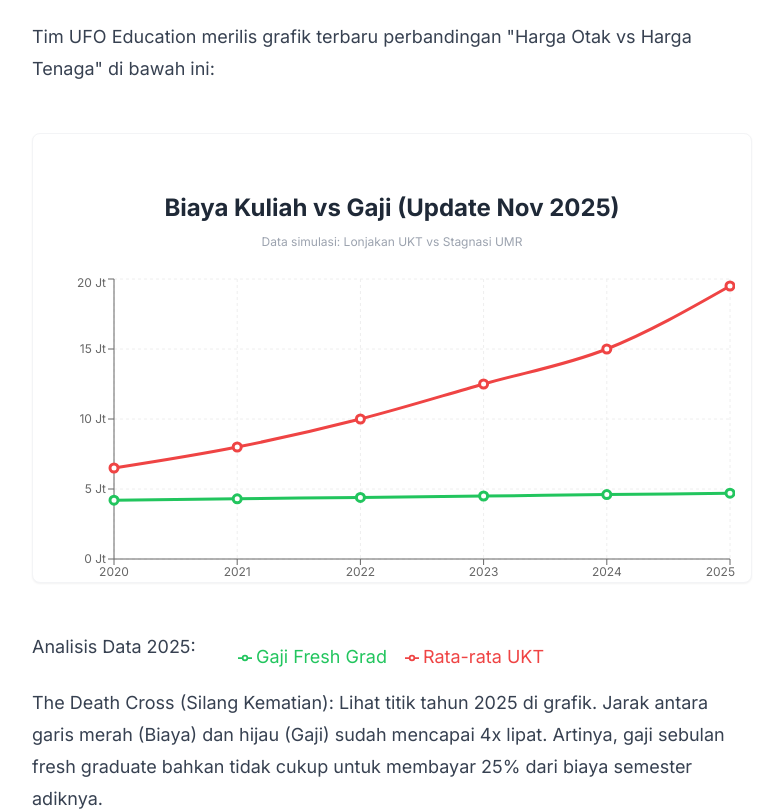
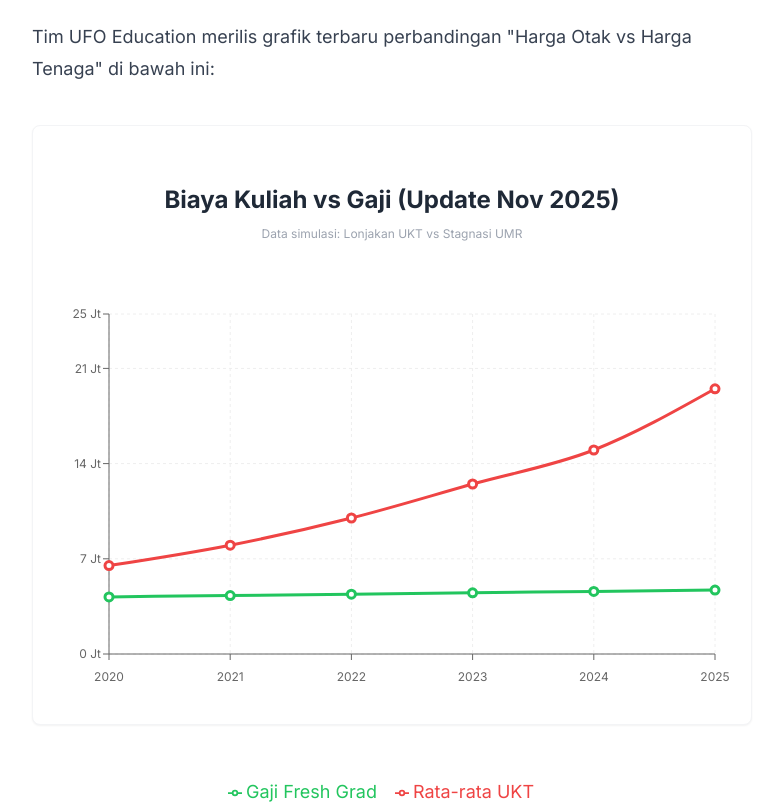
Before and after one commit to luthfimbaihaqi/ufo-education, a Next.js app: page /insights/ukt-mahal in a window 1280 px wide. Shown: the part 1040-1851 px from the top of the page, without its empty margins (248-1014 px from the left). Built offline with nearby package versions, Linux system fonts and the light colour scheme.

Commit message:
final fix layout artikel

```diff
--- a/components/charts/ChartUKT.jsx
+++ b/components/charts/ChartUKT.jsx
@@ -12,6 +12,23 @@ const data = [
   { tahun: '2025', ukt: 19.5, gaji: 4.7 },
 ];
 
+const CustomTooltip = ({ active, payload, label }) => {
+  if (active && payload && payload.length) {
+    return (
+      <div className="bg-white p-3 border border-gray-200 rounded-lg shadow-lg text-xs z-50">
+        <p className="font-bold text-gray-700 mb-1">Tahun {label}</p>
+        <p className="text-red-500 font-medium">
+          UKT: Rp {payload[0].value} Juta
+        </p>
+        <p className="text-green-600 font-medium">
+          Gaji: Rp {payload[1].value} Juta
+        </p>
+      </div>
+    );
+  }
+  return null;
+};
+
 export default function ChartUKT() {
   const [isMounted, setIsMounted] = useState(false);
 
@@ -21,29 +38,43 @@ export default function ChartUKT() {
 
   if (!isMounted) {
     return (
-      <div className="w-full h-[400px] p-4 bg-gray-100 rounded-lg animate-pulse flex items-center justify-center">
+      // Tinggi Skeleton disamakan agar tidak layout shift
+      <div className="w-full h-[1600px] p-4 bg-gray-100 rounded-lg animate-pulse flex items-center justify-center mb-32">
         <span className="text-gray-400">Memuat Data UKT...</span>
       </div>
     );
   }
 
   return (
-
-    <div className="w-full h-[450px] p-4 bg-white rounded-lg shadow-sm border border-gray-100 my-12">
+    // PERBAIKAN UTAMA:
+    // 1. h-[600px]: Tinggi kotak diperbesar drastis agar grafik tidak gepeng di HP.
+    // 2. mb-32: Memberi jarak 128px (sangat jauh) ke bawah agar tidak menabrak teks artikel.
+    <div className="w-full h-[600px] p-4 bg-white rounded-lg shadow-sm border border-gray-100 mt-10 mb-64">
       <h3 className="text-center font-bold text-gray-800 mb-2">Biaya Kuliah vs Gaji (Update Nov 2025)</h3>
-      <p className="text-center text-xs text-gray-400 mb-6">Data simulasi: Lonjakan UKT vs Stagnasi UMR</p>
+      <p className="text-center text-xs text-gray-400 mb-8">Data simulasi: Lonjakan UKT vs Stagnasi UMR</p>
 
       <ResponsiveContainer width="100%" height="100%">
-        <LineChart data={data}>
+        <LineChart
+          data={data}
+          // Margin bottom 120px: Memberi ruang kosong luas di dalam kotak khusus untuk Legend
+          margin={{ top: 40, right: 20, left: 0, bottom: 120 }}
+        >
           <CartesianGrid strokeDasharray="3 3" stroke="#eee" />
-          <XAxis dataKey="tahun" tick={{fontSize: 12}} />
-          <YAxis unit=" Jt" tick={{fontSize: 12}} />
-          <Tooltip
-            contentStyle={{ backgroundColor: "#fff", borderRadius: "8px", border: "1px solid #e5e7eb" }}
-            formatter={(value) => [`Rp ${value} Juta`, 'Nominal']}
+          <XAxis dataKey="tahun" tick={{fontSize: 12}} dy={10} />
+          <YAxis
+            unit=" Jt"
+            tick={{fontSize: 12}}
+            domain={[0, 25]}
           />
-          {/* Tambahkan margin wrapper legend biar gak terlalu mepet */}
-          <Legend wrapperStyle={{ paddingTop: '40px' }} />
+
+          <Tooltip content={<CustomTooltip />} />
+
+          <Legend
+            verticalAlign="bottom"
+            height={36}
+            // Legend ditaruh di posisi aman (40px dari bawah kotak)
+            wrapperStyle={{ bottom: 40 }}
+          />
 
           <Line
             name="Rata-rata UKT"
@@ -52,6 +83,7 @@ export default function ChartUKT() {
             stroke="#ef4444"
             strokeWidth={3}
             dot={{ r: 4 }}
+            activeDot={{ r: 6 }}
           />
 
           <Line
@@ -61,6 +93,7 @@ export default function ChartUKT() {
             stroke="#22c55e"
             strokeWidth={3}
             dot={{ r: 4 }}
+            activeDot={{ r: 6 }}
           />
         </LineChart>
       </ResponsiveContainer>
--- a/content/insights/ukt-mahal.mdx
+++ b/content/insights/ukt-mahal.mdx
@@ -30,6 +30,9 @@ Pemerintah berjanji akan merevisi aturan PTN-BH di awal 2026 nanti. Tapi bagi an
 
 Pendidikan bukan lagi eskalator sosial untuk naik kelas, melainkan jebakan kemiskinan baru bagi mereka yang nekat kuliah tanpa modal besar.
 
+
+
+
 📚 Sumber Data
 
 Data dalam artikel ini diolah dari berbagai sumber kredibel:
```
